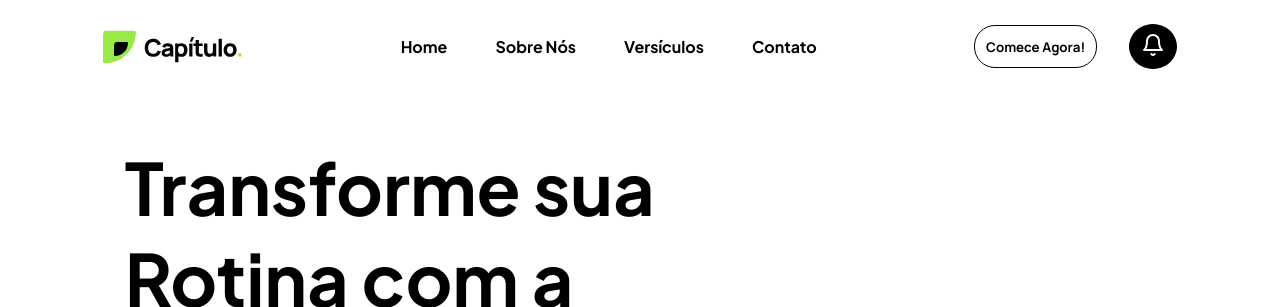
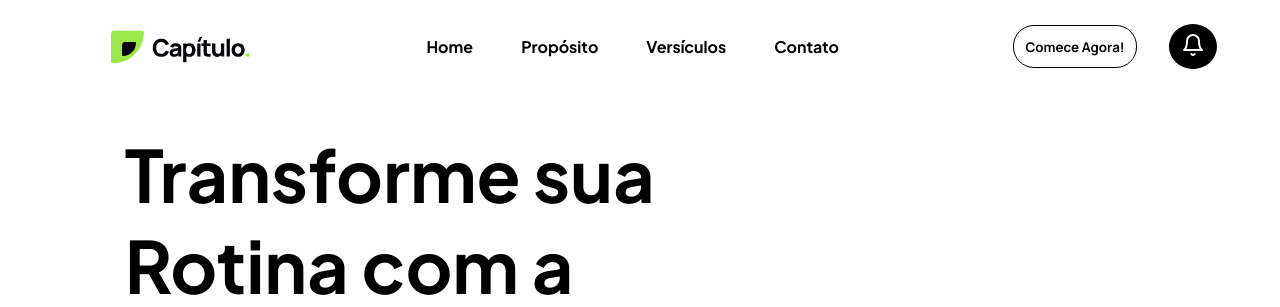
Before and after one commit to henriquedouradoo/capitulo, a website: page public/index.html in a window 1280 px wide. Shown: the top 307 px of the page. Drawn offline with Linux system fonts and the light colour scheme.

Commit message:
add: correção na navbar + navbar fixed

```diff
--- a/public/css/index.css
+++ b/public/css/index.css
@@ -33,6 +33,12 @@
     display: flex;
     justify-content: space-around;
     padding: 1.5rem;
+
+    position: fixed;
+    background: white;
+    width: 100%;
+
+    z-index: 1000;
 }
 
 .logo {
@@ -108,6 +114,8 @@
 .home {
     display: flex;
     width: 100%;
+
+    margin-top: 5rem;
 }
 
 .title {
--- a/public/index.html
+++ b/public/index.html
@@ -38,7 +38,7 @@
                 <li>Home</li>
             </a>
             <a href="">
-                <li>Sobre Nós</li>
+                <li>Propósito</li>
             </a>
             <a href="">
                 <li>Versículos</li>
```
